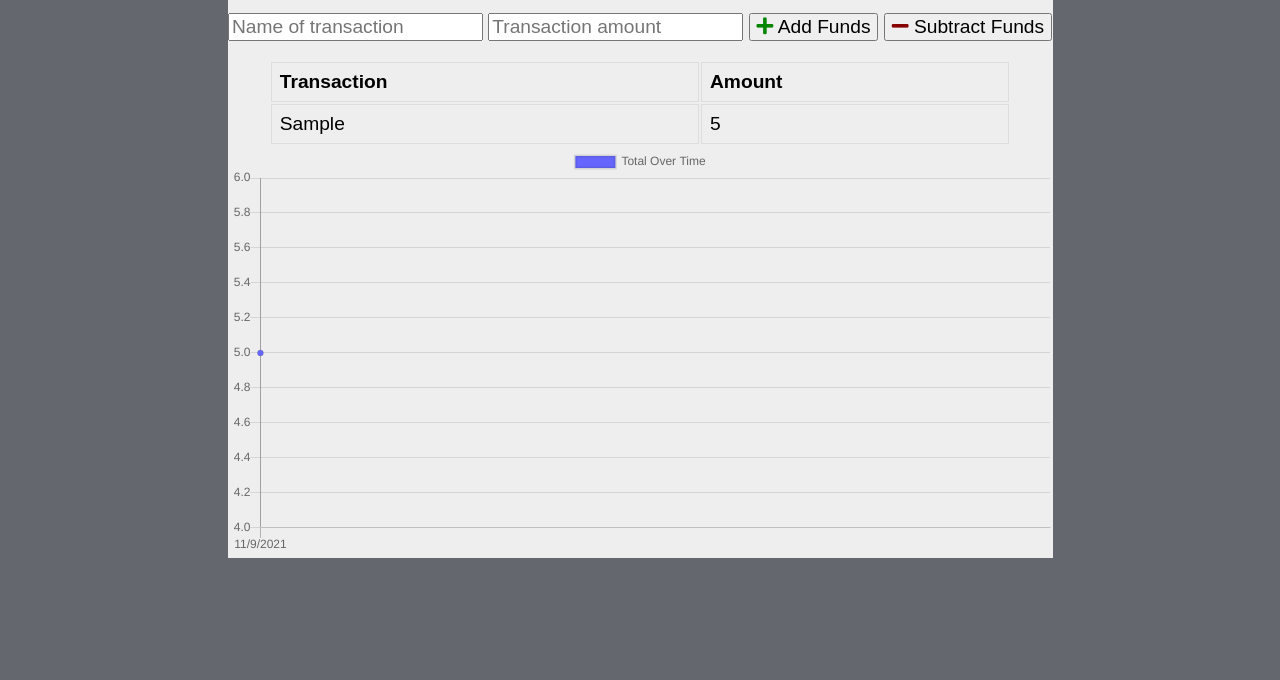
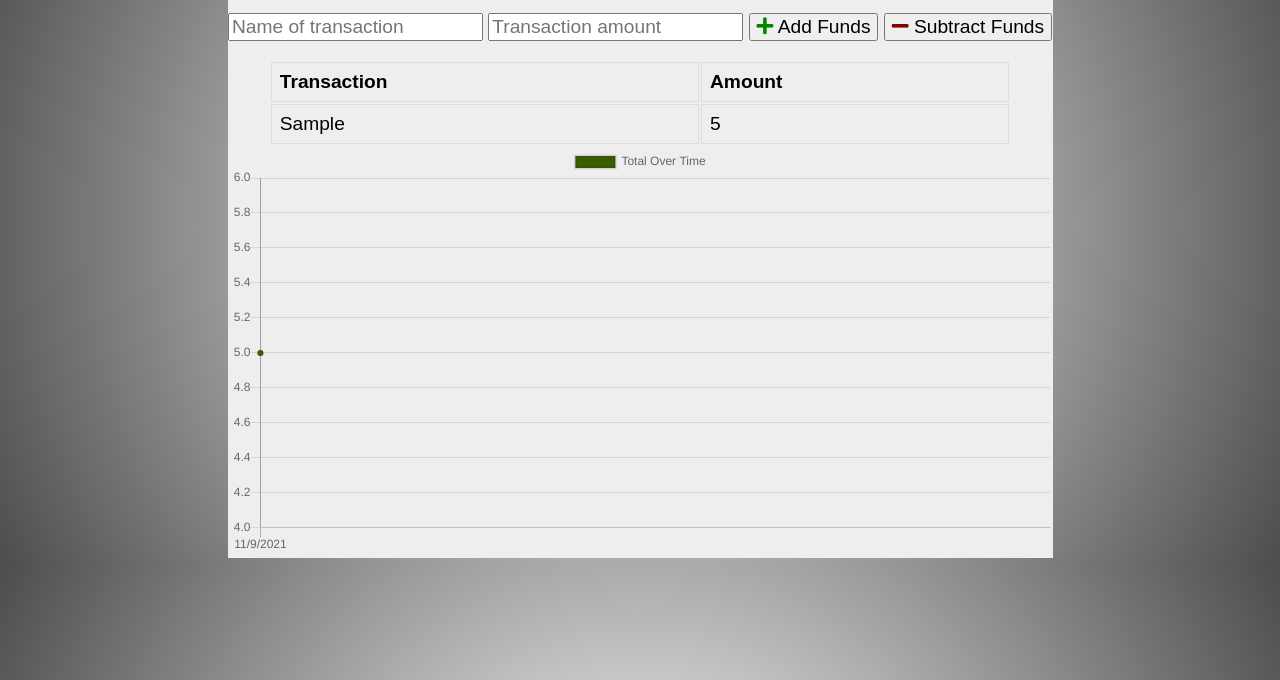
Before and after one commit to MehdiMahmud79/budget-tracker, a website: page public/index.html in a window 1280 px wide. Both pictures are taken after typing "Sample", "5" into the empty fields and a click on the button "Add Funds". Shown: the part 120-800 px from the top of the page. Drawn offline with nearby package versions, Linux system fonts and the light colour scheme; no server answers.

Commit message:
update styling

```diff
--- a/public/index.js
+++ b/public/index.js
@@ -65,16 +65,18 @@ function populateChart() {
   let ctx = document.getElementById("myChart").getContext("2d");
 
   myChart = new Chart(ctx, {
-    type: 'line',
-      data: {
-        labels,
-        datasets: [{
-            label: "Total Over Time",
-            fill: true,
-            backgroundColor: "#6666ff",
-            data
-        }]
-    }
+    type: "line",
+    data: {
+      labels,
+      datasets: [
+        {
+          label: "Total Over Time",
+          fill: true,
+          backgroundColor: "rgb(59,92,0)",
+          data,
+        },
+      ],
+    },
   });
 }
 
--- a/public/styles.css
+++ b/public/styles.css
@@ -1,7 +1,8 @@
 body {
   font-size: 120%;
   font-family: Arial;
-  background-color: rgb(100 104 110);
+  background: rgb(255,255,255);
+  background: radial-gradient(circle, rgba(255,255,255,1) 0%, rgba(77,77,77,1) 100%);
   margin-top:20px;
 
 }
```
